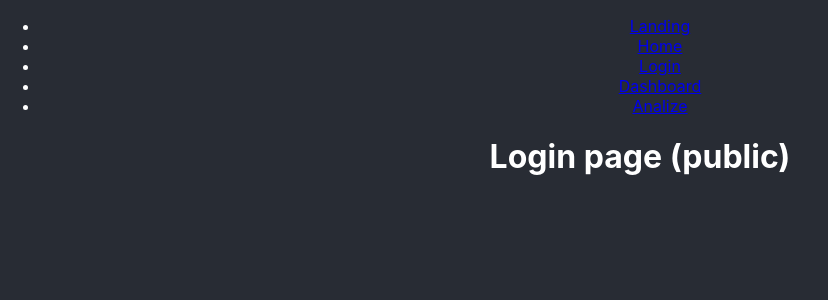
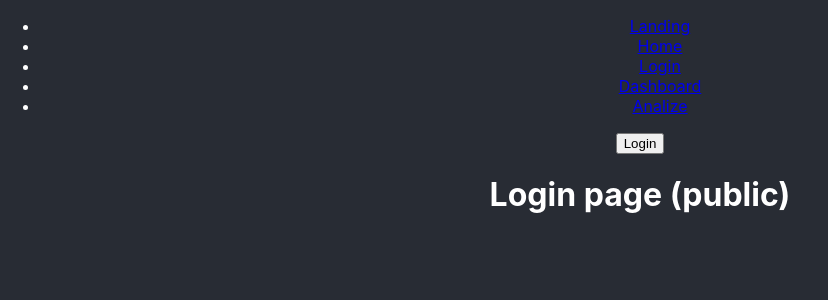
Before and after one commit to MarcoAntonioGuadalupeRivasGuzman/rutasProtegidas, a React (Create React App) app: page / in a window 1280 px wide. Shown: the top 300 px of the page, without its empty margins (0-828 px from the left). Built offline with nearby package versions, Linux system fonts and the light colour scheme.

Commit message:
add a new buttons to simulated a login

```diff
--- a/src/Routes/AppRouter.jsx
+++ b/src/Routes/AppRouter.jsx
@@ -1,4 +1,4 @@
-import React from "react";
+import React, { useState } from "react";
 import { BrowserRouter, Link, Route, Routes } from "react-router-dom";
 import { Login } from "../components/Login";
 import { Landing } from "../components/Landing";
@@ -8,6 +8,18 @@
 import '../../src/App.css';
 
 export const RouterApp = ()=>{
+
+    const [user, setUser] = useState(null);
+
+    const login=()=>{
+        setUser({
+            id: 1,
+            name: 'steve'
+        })
+    }
+
+    const logout=()=>setUser(null);
+
     return(
         <BrowserRouter>
         <nav>
@@ -33,6 +45,9 @@
                 </li>
             </ul>
         </nav>
+        {
+            user ? (<button onClick={logout}>Logout</button>): (<button onClick={login}>Login</button>)
+        }
         <Routes>
             <Route index element={<Login />} />
 
```
